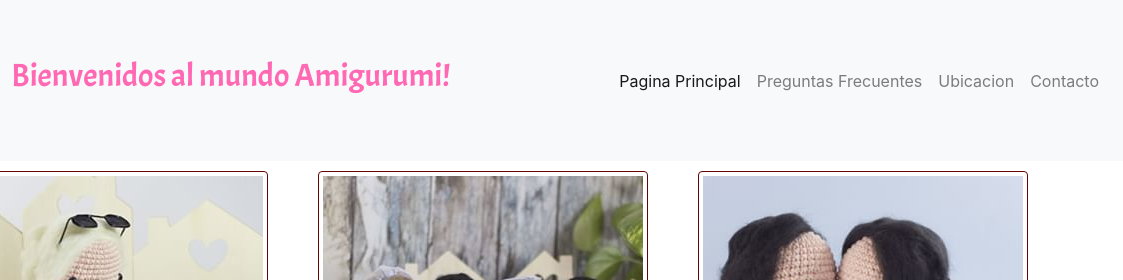
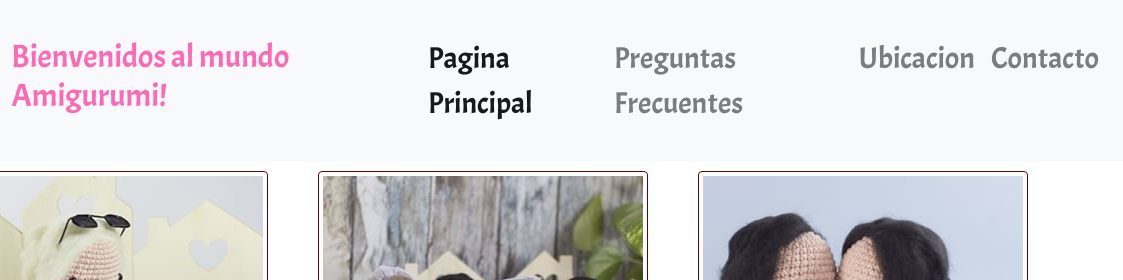
Before and after one commit to joaquinalegre/TPCaCGrupo8, a plain HTML site: page index.html in a window 1280 px wide. Shown: the top 280 px of the page, 157-1280 px from the left. Drawn offline with nearby package versions, Linux system fonts and the light colour scheme.

Commit message:
Update styles.css

```diff
--- a/styles.css
+++ b/styles.css
@@ -24,6 +24,12 @@
 .bg-gray {
   background-color: #808080;
 }
+
+.nav-link {
+  font-family: "acme", sans-serif; /* Cambia "NombreDeLaFuente" por la fuente que desees */
+  font-size: 30px; /* Cambia el tamaño de la fuente según lo necesites */
+}
+
 
 .whatsapp-icon {
   position: fixed;
```
